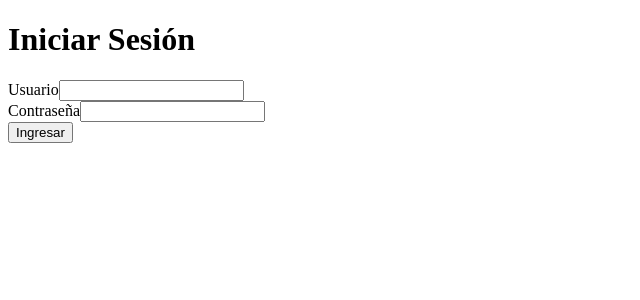
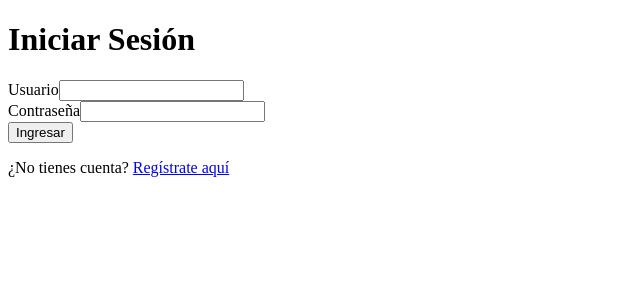
Before and after one commit to mochiCatDev/taller_jwt_frontend, a React (Vite) app: page /login in a window 1280 px wide. Shown: the top 300 px of the page, without its empty margins (0-640 px from the left). Built offline with nearby package versions, Linux system fonts and the light colour scheme.

Commit message:
feat: agregar enlace de navegacion al formulario de registro en Login

```diff
--- a/src/pages/Login.jsx
+++ b/src/pages/Login.jsx
@@ -1,5 +1,5 @@
 import { useState } from 'react';
-import { useNavigate } from 'react-router-dom';
+import { useNavigate, Link } from 'react-router-dom';
 import { useAuth } from '../context/AuthContext';
 import { API_BASE_URL } from '../config/apiConfig';
 
@@ -59,6 +59,9 @@ function Login() {
 				{error && <p>{error}</p>}
 				<button type="submit">Ingresar</button>
 			</form>
+			<p>
+				¿No tienes cuenta? <Link to="/registrar">Regístrate aquí</Link>
+			</p>
 		</div>
 	);
 }
```
